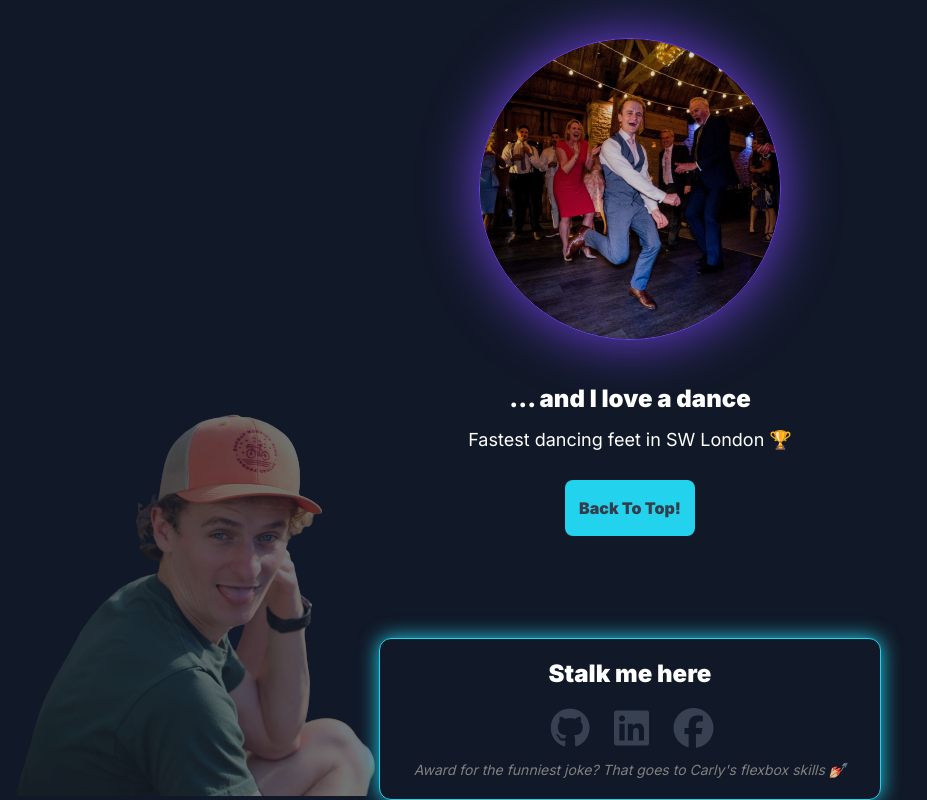
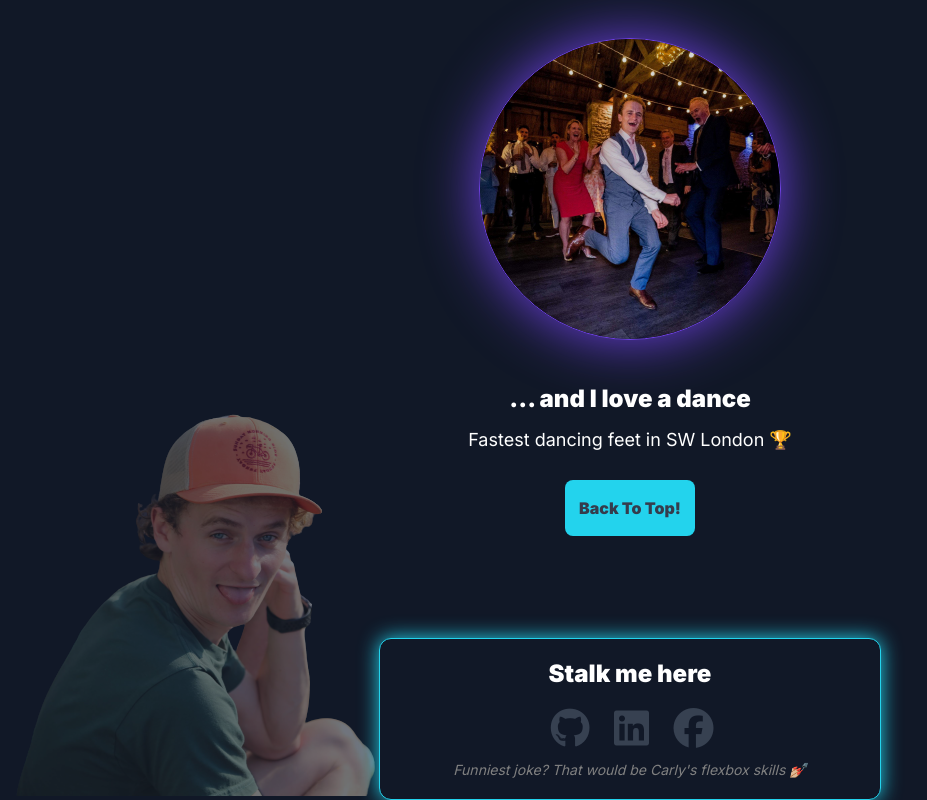
Before and after one commit to Johan-van-Meeuwen/profile, a plain HTML site: page index.html in a window 1280 px wide. Shown: the part 1869-2669 px from the top of the page, without its empty margins (10-937 px from the left). Drawn offline with Linux system fonts and the light colour scheme.

Commit message:
Updated joke

```diff
--- a/index.html
+++ b/index.html
@@ -68,7 +68,7 @@
         </a>
       </li>
     </ul>
-    <p id="joke">Award for the funniest joke? That goes to Carly's flexbox skills 💅🏼</p>
+    <p id="joke">Funniest joke? That would be Carly's flexbox skills 💅🏼</p>
   </div>
 
   <div class="background-images">
```
